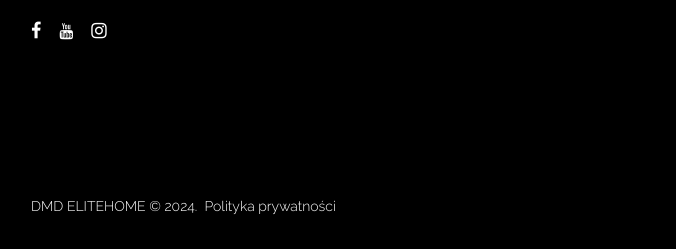
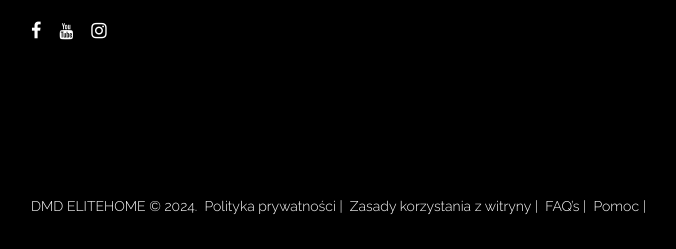
Before and after one commit to informatykdmd/dmdelitehome, a Flask app: template templates/contact-pl.html in a window 1280 px wide. Shown: the part 1774-2023 px from the top of the page, without its empty margins (24-700 px from the left). Run offline with Flask 2, Linux system fonts and the light colour scheme; the template is opened without the code that fills it, so the values that code supplies are empty; some libraries are stand-ins or nearby versions.

Commit message:
elitehome

```diff
--- a/templates/base.html
+++ b/templates/base.html
@@ -185,7 +185,10 @@
                     </div>
                     <div class="copyright padding-y-standard">
                         DMD ELITEHOME ©<span>&nbsp;</span><span class="copyright-year"></span><span>.&nbsp;</span>
-                        <a class="link-white" href="/privacy-pl">Polityka prywatności</a>
+                        <a class="link-white" href="/privacy-pl">Polityka prywatności</a><span>&nbsp;|&nbsp;</span>
+                        <a class="link-white" href="/privacy-pl">Zasady korzystania z witryny</a><span>&nbsp;|&nbsp;</span>
+                        <a class="link-white" href="/privacy-pl">FAQ’s</a><span>&nbsp;|&nbsp;</span>
+                        <a class="link-white" href="/privacy-pl">Pomoc</a><span>&nbsp;|&nbsp;</span>
                     </div>
                 </div>
             </footer>
```
